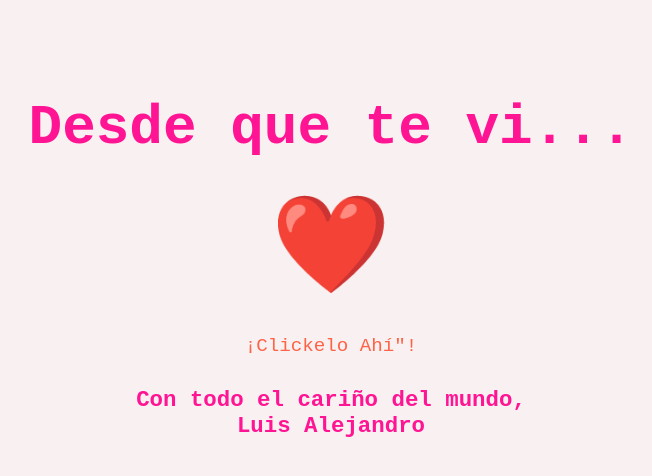
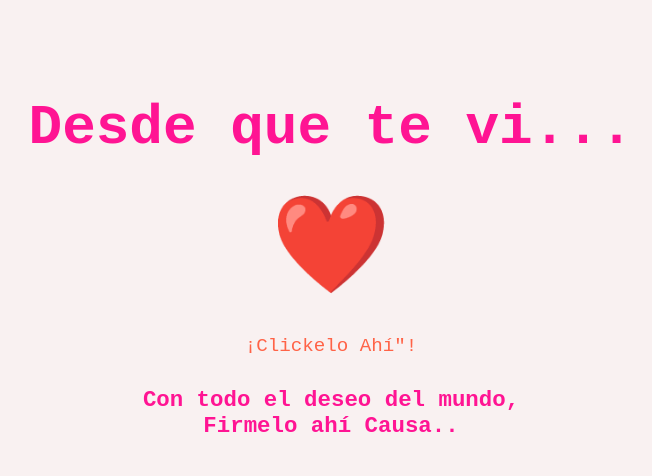
Before and after one commit to DelaALuis/Economia7moS, a plain HTML site: page index.html in a window 1280 px wide. Shown: the whole page, without its empty margins (309-961 px from the left). Drawn offline with Linux system fonts and the light colour scheme.

Commit message:
index.html

```diff
--- a/index.html
+++ b/index.html
@@ -99,7 +99,7 @@
     <!-- Imagen oculta inicialmente -->
     <img src="img/Cam.png" alt="" class="foto">
 
-    <div class="firma">Con todo el cariño del mundo, <br> Luis Alejandro </div>
+    <div class="firma">Con todo el deseo del mundo, <br> Firmelo ahí Causa..</div>
 
     <script>
         function mostrarMensaje() {
```
